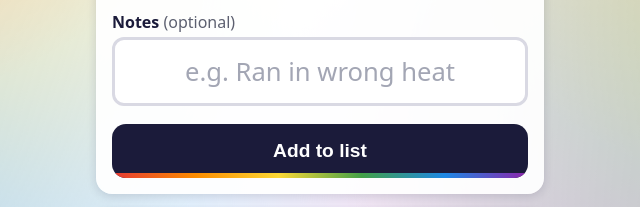
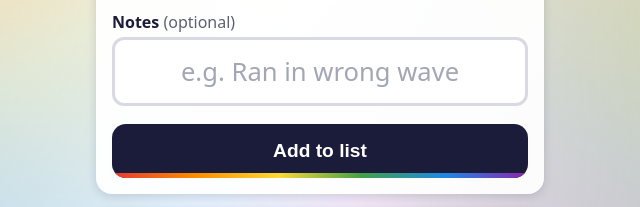
Before and after one commit to ArtemisFowles/HabsDashData, a plain HTML site: page index.html in a window 1280 px wide. Shown: the part 450-657 px from the top of the page, 320-960 px from the left. Drawn offline with Linux system fonts and the light colour scheme.

Commit message:
Update index.html

```diff
--- a/index.html
+++ b/index.html
@@ -289,7 +289,7 @@
       <input type="number" id="position" inputmode="numeric" min="1" step="1" placeholder="e.g. 24">
 
       <label for="notes">Notes <span class="optional">(optional)</span></label>
-      <input type="text" id="notes" autocomplete="off" maxlength="200" placeholder="e.g. Ran in wrong heat">
+      <input type="text" id="notes" autocomplete="off" maxlength="200" placeholder="e.g. Ran in wrong wave">
 
       <button type="button" class="btn" id="addBtn">Add to list</button>
       <div class="msg" id="formMsg"></div>
```
